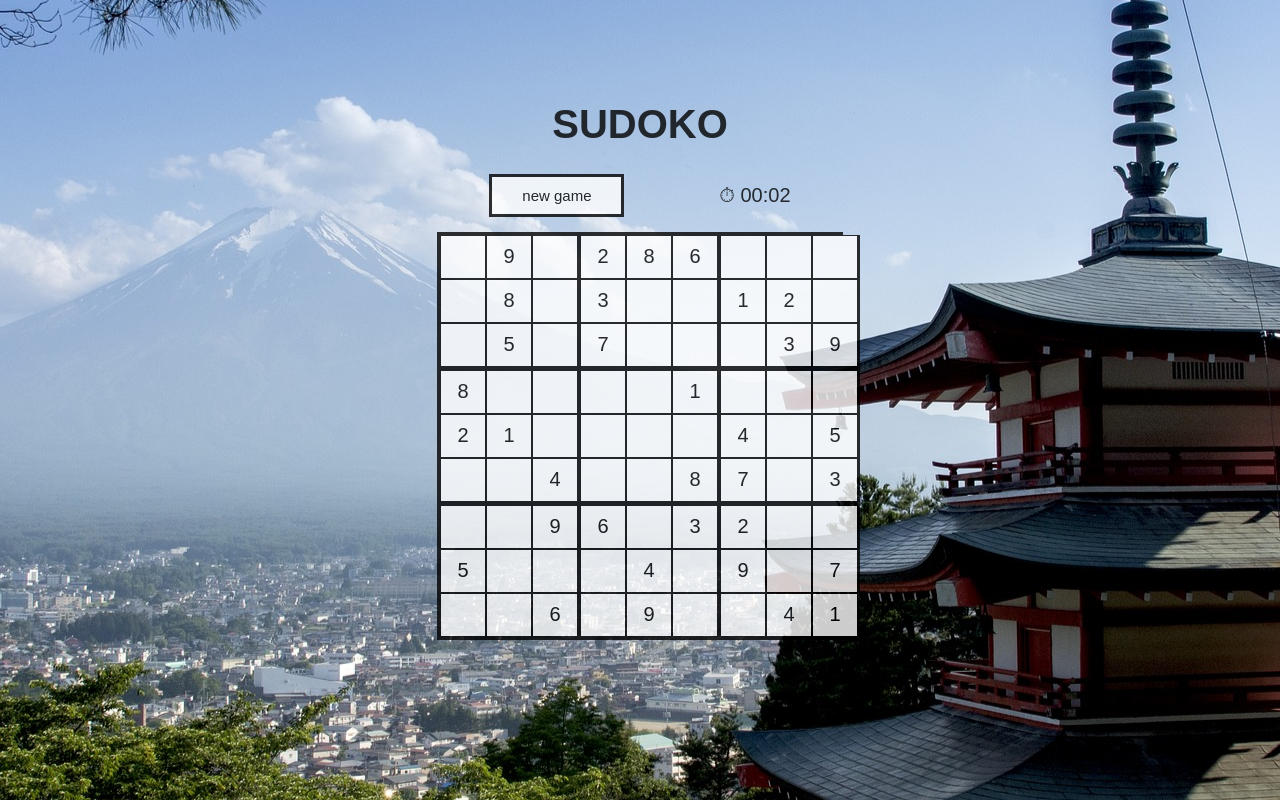
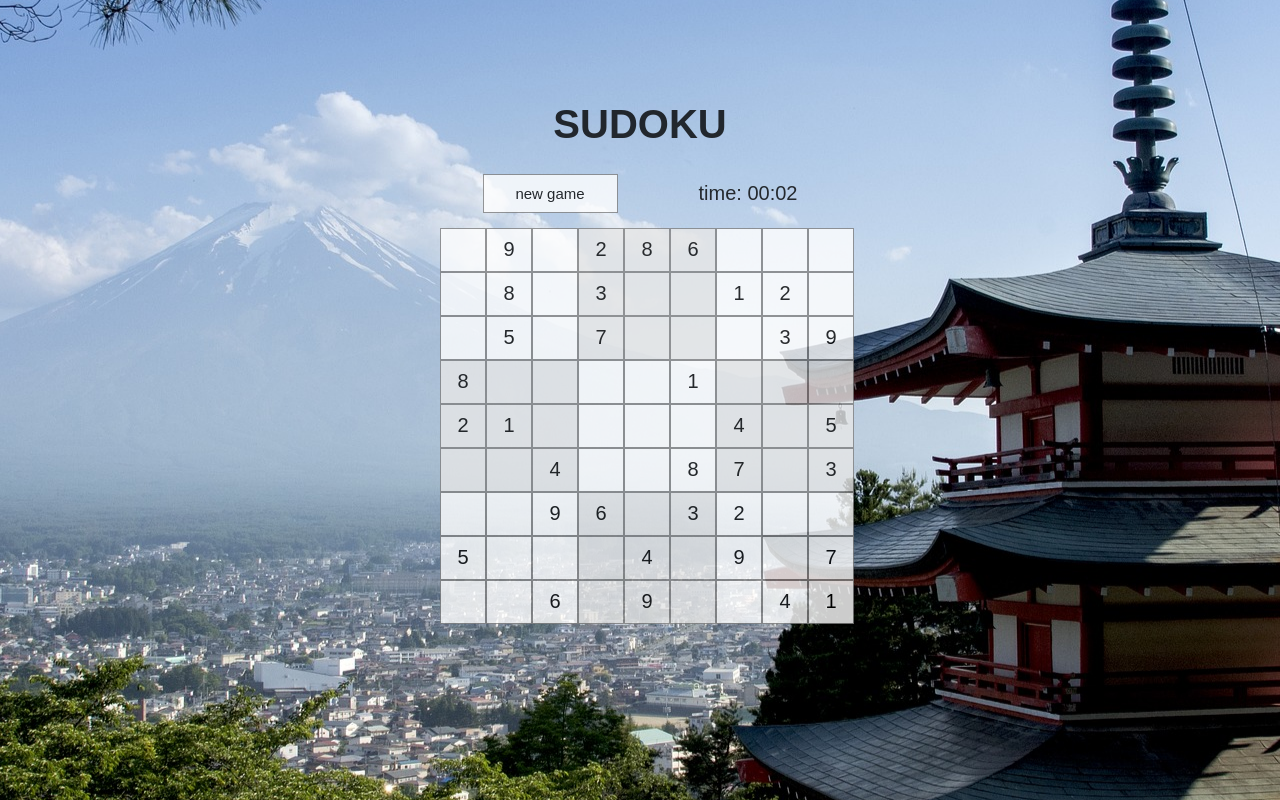
Before and after one commit to dethurah/sudoku, a plain HTML site: page index.html in a window 1280 px wide. Both pictures are taken after a click on the button "new game". Drawn offline with Linux system fonts and the light colour scheme.

Commit message:
change the styling. Also changes function name removeNumbers to eraseNumbers

```diff
--- a/index.html
+++ b/index.html
@@ -10,7 +10,7 @@
         <h1>sudoku</h1>
         <div class="options">
             <button class="button" type="button" onclick="sudoku.newGame()">new game</button>
-            <div>⏱ <span id="timer">00:00</span></div>
+            <div>time: <span id="timer">00:00</span></div>
         </div>
         <form oninput="sudoku.updateData()" class="board">
             <div class="row">
--- a/index.js
+++ b/index.js
@@ -100,12 +100,6 @@ class Sudoku {
         this.rowOptions = [[], [], [], [], [], [], [], [], []];
         this.regionOptions = [[[], [], []], [[], [], []], [[], [], []]];
 
-        const cells = document.getElementsByName("cell");
-        let i = 0;
-        forXAndY(8, (x, y) => {
-            cells[i].id = `${x}, ${y}`;
-            i++;
-        });
         cells.forEach(cell => {
             cell.className = "clue";
             cell.maxLength = 1;
@@ -115,12 +109,12 @@ class Sudoku {
 
     newGame() {
         this.stopTimer();
-        setTitle("sudoko");
+        setTitle("sudoku");
         document.getElementById("timer").textContent = "00:00";
         this.initBoard();
         this.shuffleBoard();
         this.updateOptions();
-        this.removeNumbers();
+        this.eraseNumbers();
         this.drawSudoku();
         this.beginTimer();
     }
@@ -189,7 +183,7 @@ class Sudoku {
     }
 
     // erases cells with one options, until no more exist
-    removeNumbers() {
+    eraseNumbers() {
         let keepRemoving = true;
         let cellsErased = 0;
         while (keepRemoving) {
@@ -387,4 +381,11 @@ class Sudoku {
     }
 }
 
+const cells = document.getElementsByName("cell");
+let i = 0;
+forXAndY(8, (x, y) => {
+    cells[i].id = `${x}, ${y}`;
+    i++;
+});
+
 const sudoku = new Sudoku();
--- a/main.css
+++ b/main.css
@@ -32,16 +32,16 @@ body {
     padding: 10px;
     width: 135px;
     background-color: white;
-    border: 3px solid black;
+    border: 1px solid grey;
     font-size: 15px;
 }
 
 .board {
-    border: 3px solid black;
+    /*border: 3px solid black;*/
     border-collapse: collapse;
-    display: flex;
+    /*display: flex; */
     align-self: center;
-    flex-flow: row wrap;
+    /*flex-flow: row wrap;*/
     height: 402px;
     width: 400px;
 }
@@ -50,16 +50,16 @@ body {
     display: flex;
 }
 
-.board > .row:nth-child(3n) {
+/*.board > .row:nth-child(3n) {
     border-bottom: 3px solid black;
 }
 
 .row > input:nth-child(3n) {
     border-right: 3px solid black;
-}
+}*/
 
 input {
-    border: 1px solid black;
+    border: 1px solid grey;
     width: 40px;
     height: 40px;
     background: white;
@@ -74,9 +74,27 @@ input {
 }
 
 .blank {
-    color: blue;
+    color: #0086B6;
 }
 
 .error {
-    color: red;
+    color: #CE1900;
 }
+
+[id="3, 0"], [id="4, 0"], [id="5, 0"],
+[id="3, 1"], [id="4, 1"], [id="5, 1"],
+[id="3, 2"], [id="4, 2"], [id="5, 2"],
+
+[id="0, 3"], [id="1, 3"], [id="2, 3"],
+[id="0, 4"], [id="1, 4"], [id="2, 4"],
+[id="0, 5"], [id="1, 5"], [id="2, 5"],
+
+[id="6, 3"], [id="7, 3"], [id="8, 3"],
+[id="6, 4"], [id="7, 4"], [id="8, 4"],
+[id="6, 5"], [id="7, 5"], [id="8, 5"],
+
+[id="3, 6"], [id="4, 6"], [id="5, 6"],
+[id="3, 7"], [id="4, 7"], [id="5, 7"],
+[id="3, 8"], [id="4, 8"], [id="5, 8"] {
+    background: #E7E7E7;
+}
```
